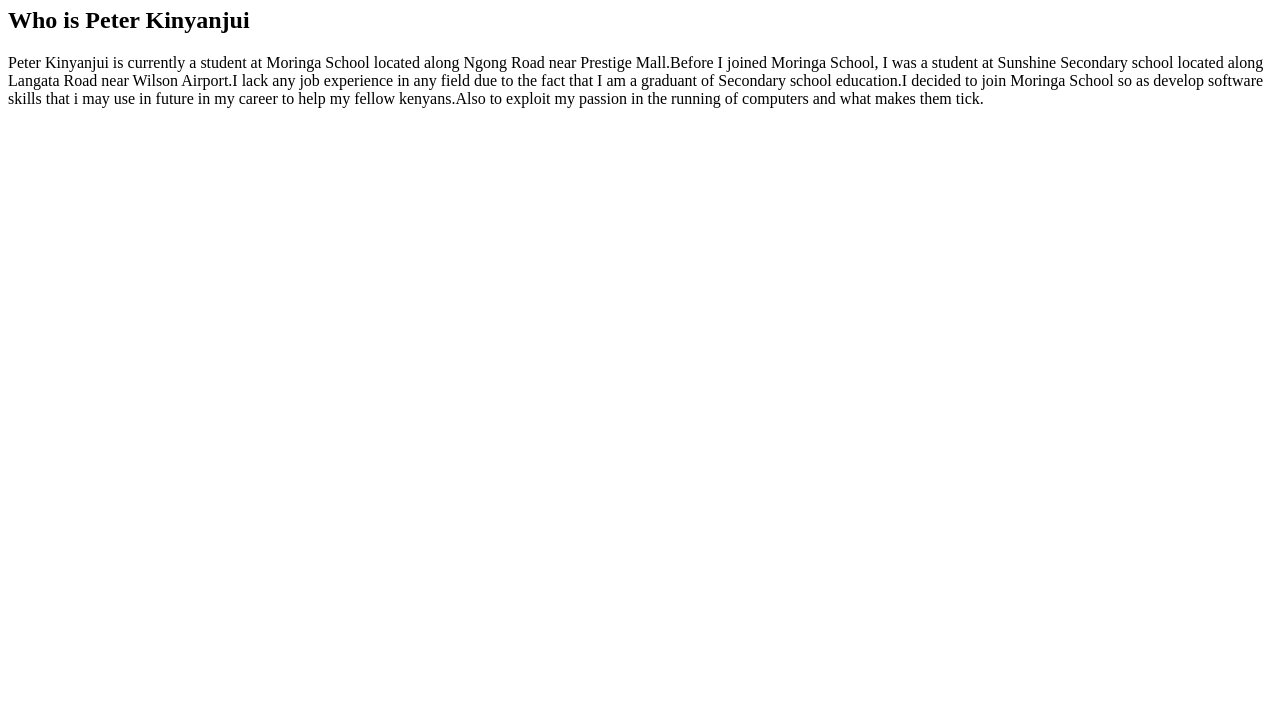
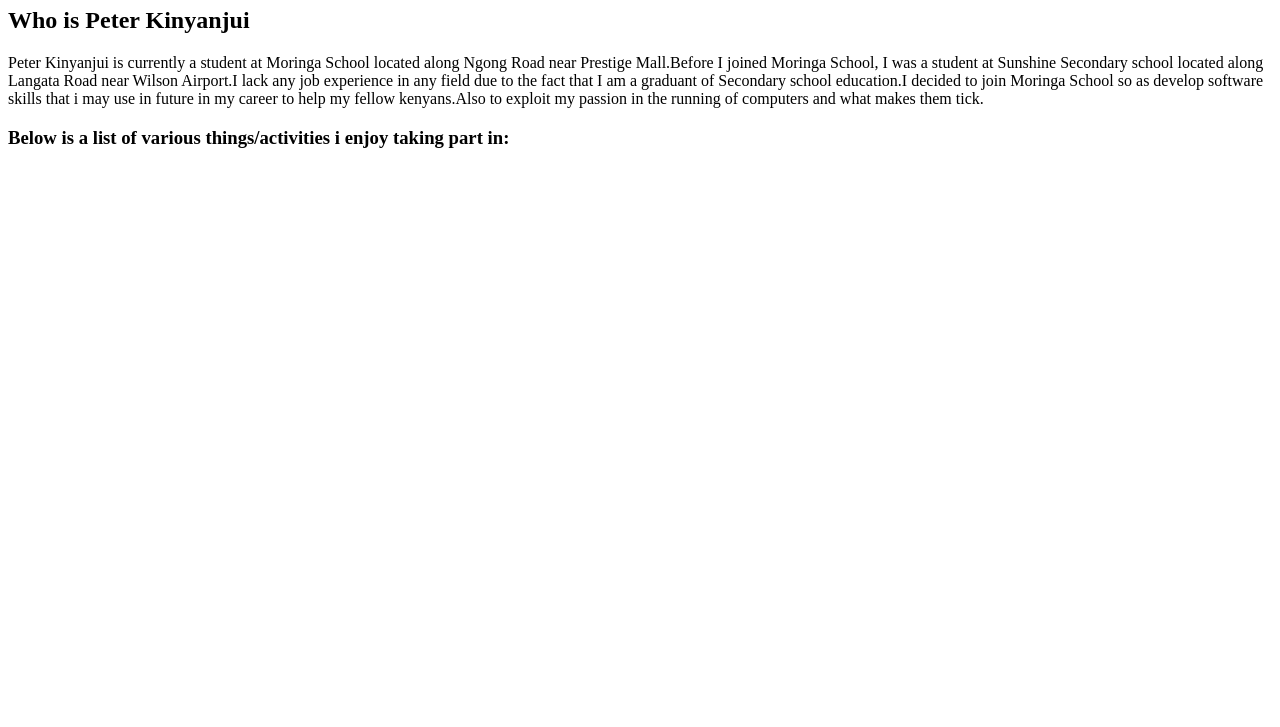
Before and after one commit to KIKIKILOKJ/Portfolio-project, a plain HTML site: page index.html in a window 1280 px wide. Shown: the part 73-800 px from the top of the page. Drawn offline with Linux system fonts and the light colour scheme.

Commit message:
Add to the webpage

```diff
--- a/index.html
+++ b/index.html
@@ -9,7 +9,8 @@
     <div class="hype">
      <h2>Who is Peter Kinyanjui</h2>
      <p>Peter Kinyanjui is currently a student at Moringa School located along Ngong Road near Prestige Mall.Before I joined Moringa School, I was a student at Sunshine Secondary school located along Langata Road near Wilson Airport.I lack any job experience in any field due to the fact that I am a graduant of Secondary school education.I decided to join Moringa School so as develop software skills that i may use in future in my career to help my fellow kenyans.Also to exploit my passion in the running of computers and what makes them tick.</p>
-     <p></p>
+     <h3>Below is a list of various things/activities i enjoy taking part in:</h3>
+
 
     </div>
 
```
